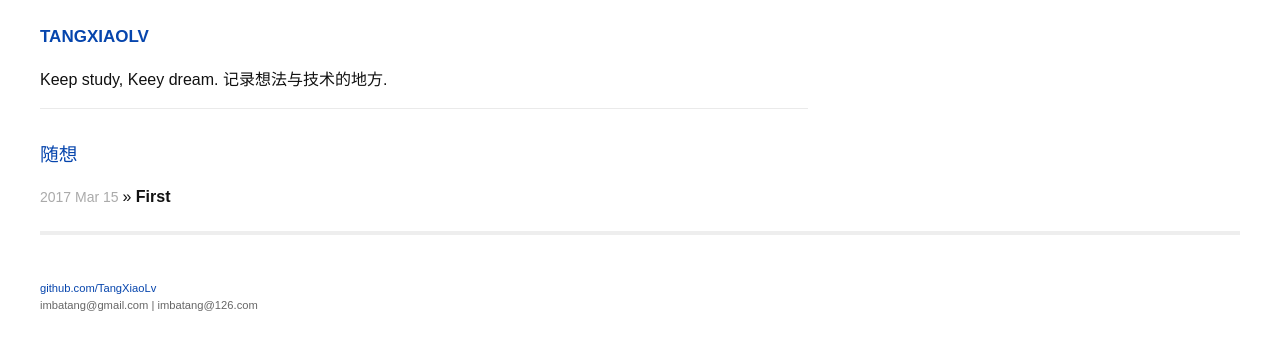
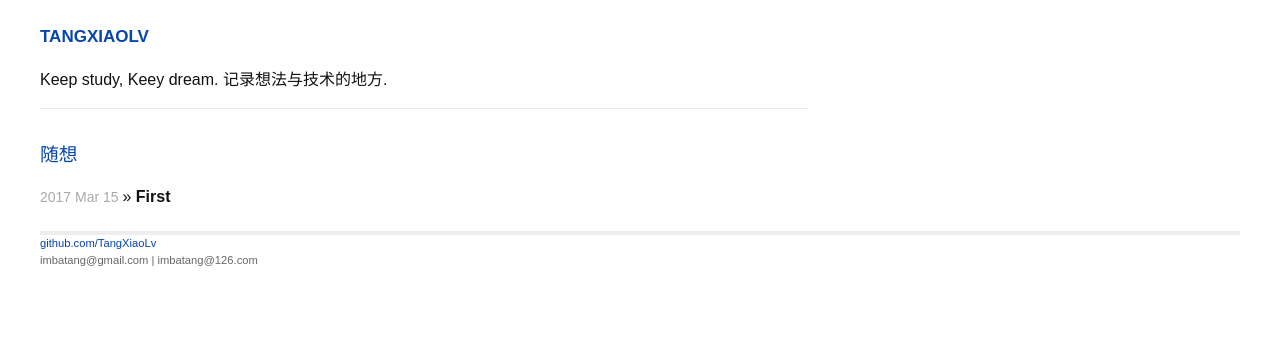
Before and after one commit to TangXiaoLv/Blog, a Jekyll site: the page built from index.html, in a window 1280 px wide. Shown: the top 350 px of the page. Built offline with Jekyll 4.4.1, drawn with Linux system fonts in a browser that asks for light colours; some web fonts are replaced.

Commit message:
update index

```diff
--- a/_sass/_layout.scss
+++ b/_sass/_layout.scss
@@ -43,7 +43,6 @@
   color: #666;
   border-top: 4px solid #eee;
   margin-top: 2em;
-  padding-top: 4em;
   overflow: hidden;
 }
 
```
